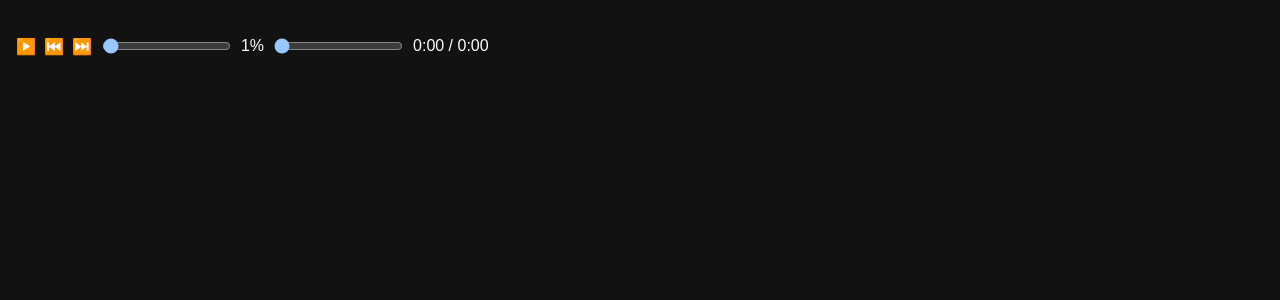
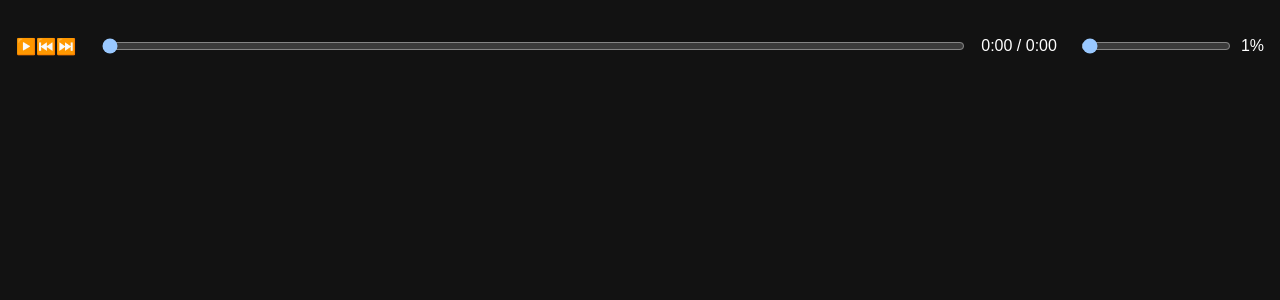
Before and after one commit to zhrk/music-player, a React app: page / in a window 1280 px wide. Shown: the top 300 px of the page. Built offline with nearby package versions, Linux system fonts and the light colour scheme.

Commit message:
next track & controls

```diff
--- a/src/components/Player/Player.tsx
+++ b/src/components/Player/Player.tsx
@@ -31,10 +31,13 @@ export const Player = () => {
 
   // https://www.electronjs.org/docs/latest/api/corner-smoothing-css
 
+  const nextTrack = () => setSrc(flatFiles[Math.floor(Math.random() * flatFiles.length)].path);
+
   return (
     <>
       <audio
         ref={callbackRef}
+        onEnded={() => nextTrack()}
         onPlay={() => setPlaying(true)}
         onPause={() => setPlaying(false)}
         onCanPlay={(event) => event.currentTarget.play()}
@@ -50,6 +53,7 @@ export const Player = () => {
           ))}
         </div>
         <div className={styles.controls}>
+          <div>
             <button
               type="button"
               disabled={!src}
@@ -66,16 +70,12 @@ export const Player = () => {
               {playing ? '⏸️' : '▶️'}
             </button>
             <button type="button">⏮️</button>
-          <button
-            type="button"
-            onClick={() => {
-              setSrc(flatFiles[Math.floor(Math.random() * flatFiles.length)].path);
-            }}
-          >
+            <button type="button" onClick={() => nextTrack()}>
               ⏭️
             </button>
+          </div>
+          <Progress />
           <Volume />
-          <Progress />
         </div>
       </div>
     </>
--- a/src/components/Progress/Progress.tsx
+++ b/src/components/Progress/Progress.tsx
@@ -1,4 +1,5 @@
 import { usePlayerStore } from '../Player/store';
+import styles from './styles.module.scss';
 
 function formatDuration(seconds: number) {
   const minutes = Math.floor((seconds % 3600) / 60);
@@ -17,20 +18,21 @@ export const Progress = () => {
   }));
 
   return (
-    <>
+    <div className={styles.container}>
       <input
         type="range"
         min={0}
-        max={100}
+        max={total}
         step={1}
         value={progress}
+        className={styles.progress}
         onChange={(event) => {
           if (element) {
-            element.currentTime = Math.floor(element.duration / 100) * Number(event.target.value);
+            element.currentTime = Number(event.target.value);
           }
         }}
       />
       {`${formatDuration(progress)} / ${formatDuration(total)}`}
-    </>
+    </div>
   );
 };
--- /dev/null
+++ b/src/components/Progress/styles.module.scss
@@ -0,0 +1,12 @@
+.container {
+  padding: 0 16px;
+  display: flex;
+  align-items: center;
+  flex-grow: 1;
+}
+
+.progress {
+  margin-right: 16px;
+  flex-grow: 1;
+  box-sizing: border-box;
+}
--- a/src/components/Volume/Volume.tsx
+++ b/src/components/Volume/Volume.tsx
@@ -1,4 +1,5 @@
 import { usePlayerStore } from '../Player/store';
+import styles from './styles.module.scss';
 
 export const Volume = () => {
   const { volume, setVolume, element } = usePlayerStore((state) => ({
@@ -15,6 +16,7 @@ export const Volume = () => {
         max={1}
         step={0.01}
         value={volume}
+        className={styles.volume}
         onChange={(event) => {
           const value = Number(event.target.value);
 
--- /dev/null
+++ b/src/components/Volume/styles.module.scss
@@ -0,0 +1,4 @@
+.volume {
+  margin-left: auto;
+  width: 150px;
+}
```
Lines whose indentation alone changed are shown as unchanged.
